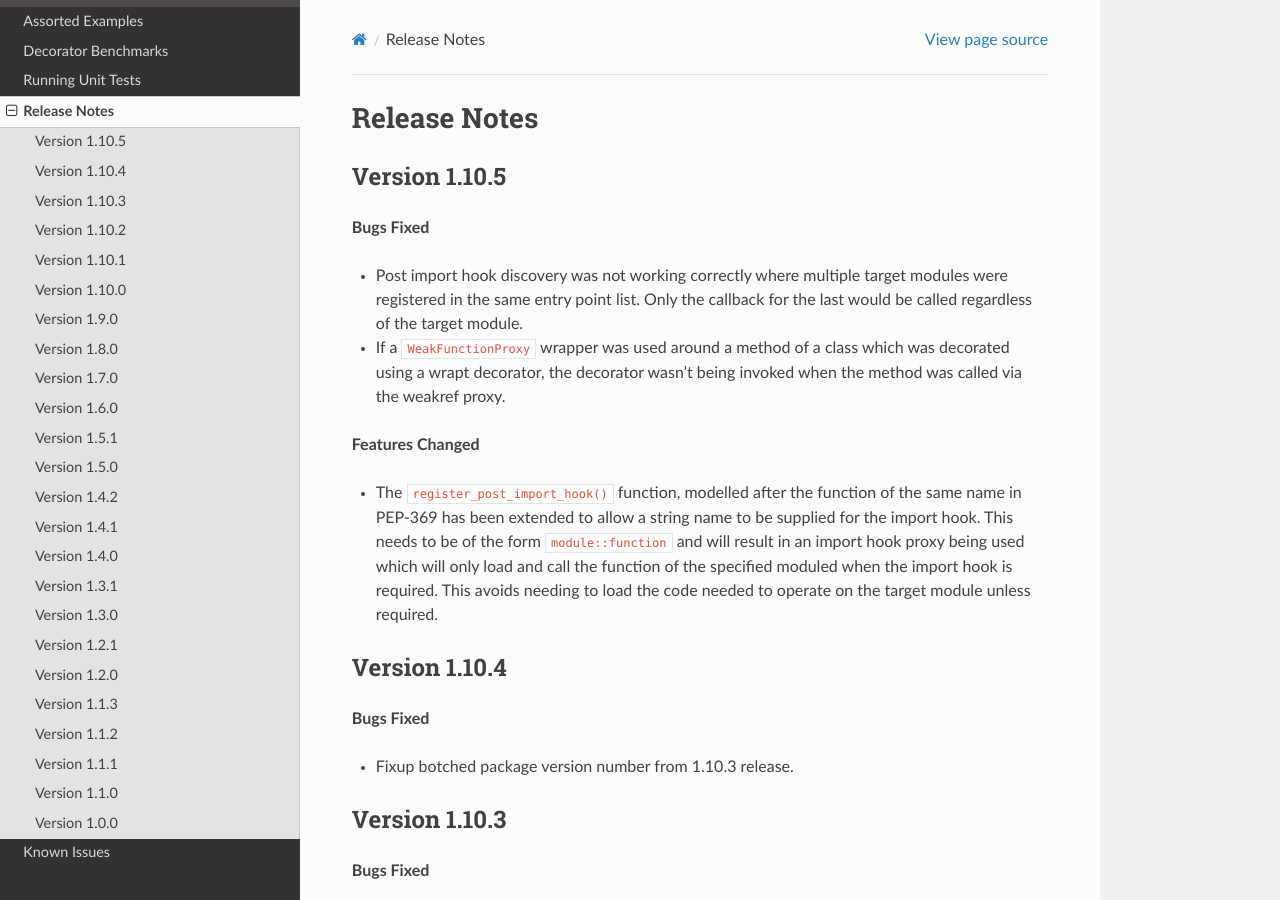
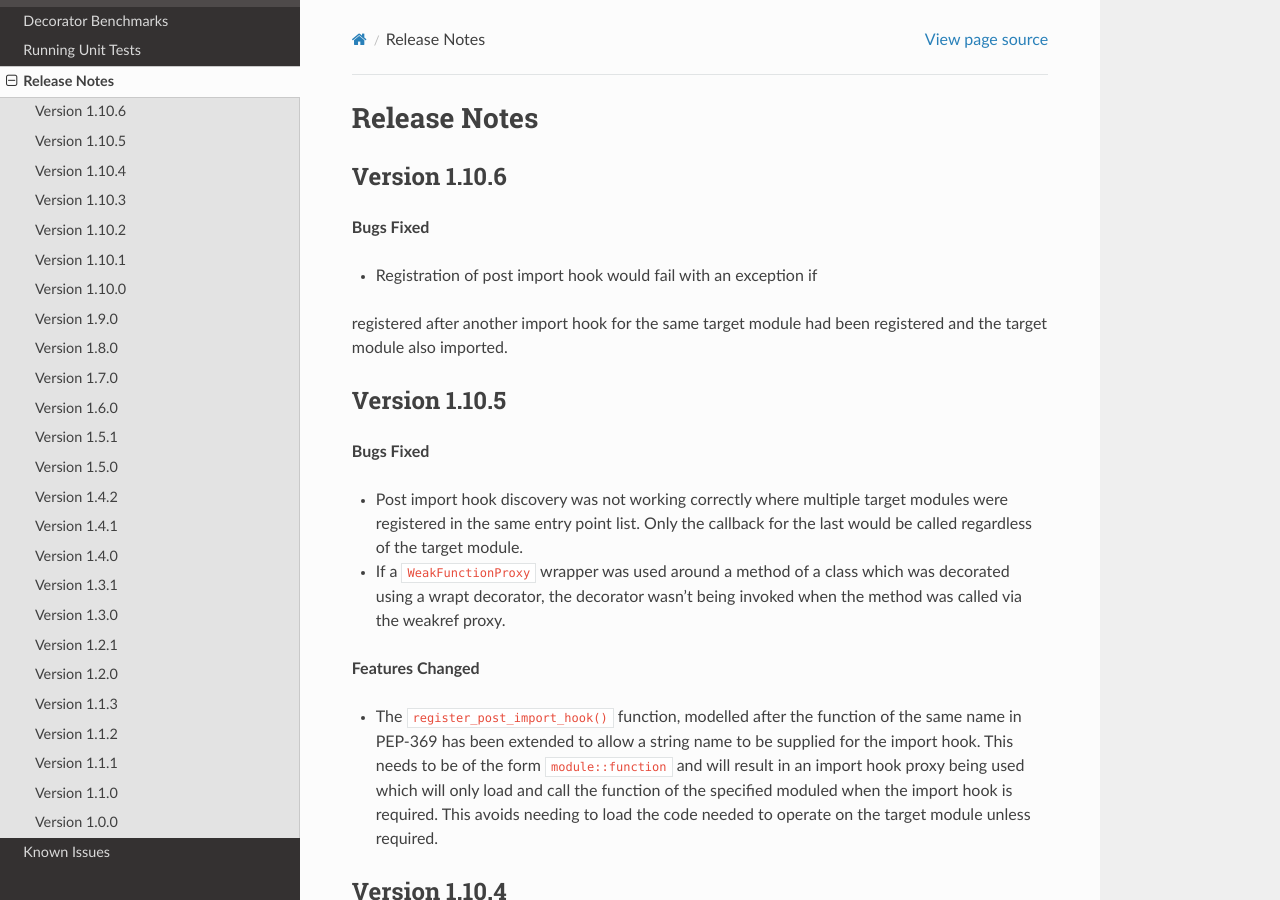
Before and after one commit to GrahamDumpleton/wrapt, a Sphinx documentation site: the page built from docs/changes.rst, in a window 1280 px wide and 900 px high. Built offline with Sphinx 7.4.7 and the Read the Docs theme 2.0.0, drawn with Linux system fonts in a browser that asks for light colours.

Commit message:
Add change note for post import hook registration bug. #54

```diff
--- a/docs/changes.rst
+++ b/docs/changes.rst
@@ -1,5 +1,14 @@
 Release Notes
 =============
+
+Version 1.10.6
+--------------
+
+**Bugs Fixed**
+
+* Registration of post import hook would fail with an exception if
+registered after another import hook for the same target module had been
+registered and the target module also imported.
 
 Version 1.10.5
 --------------
```
